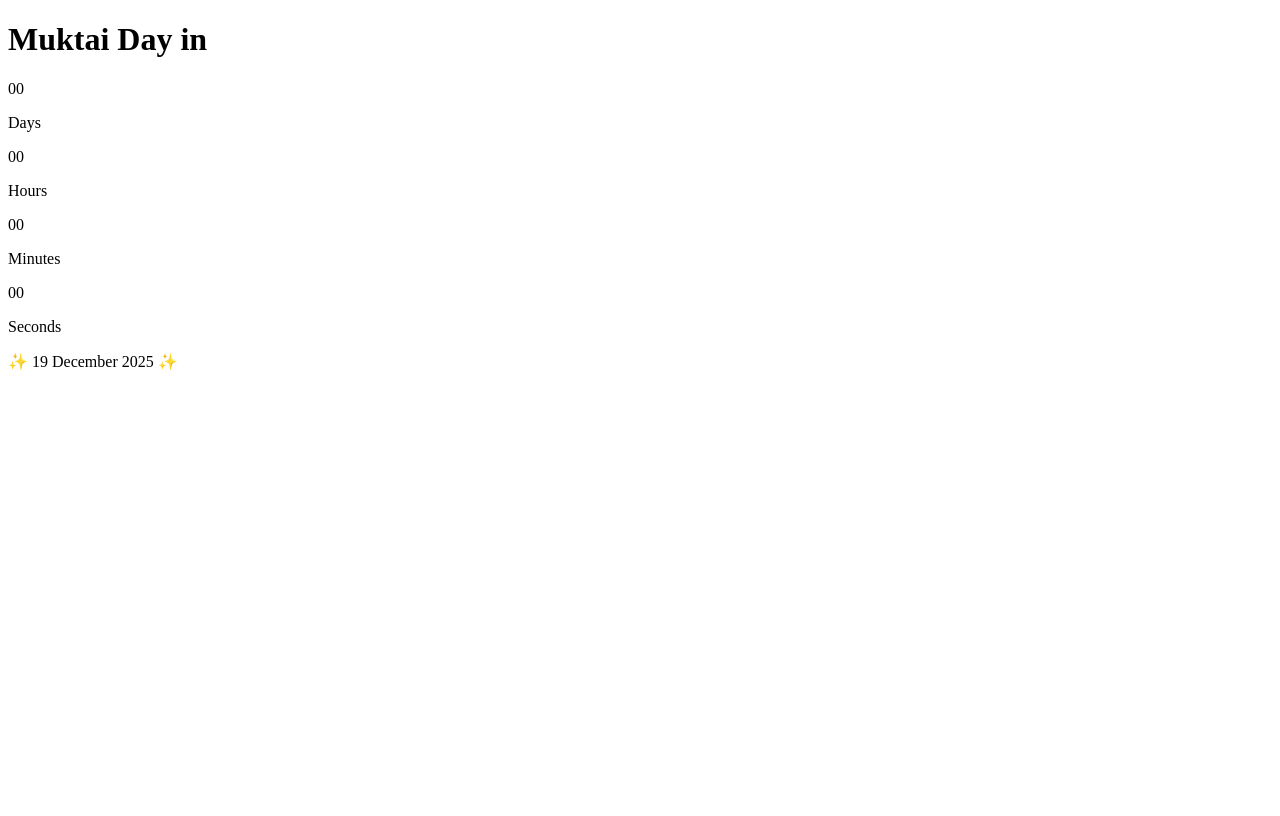
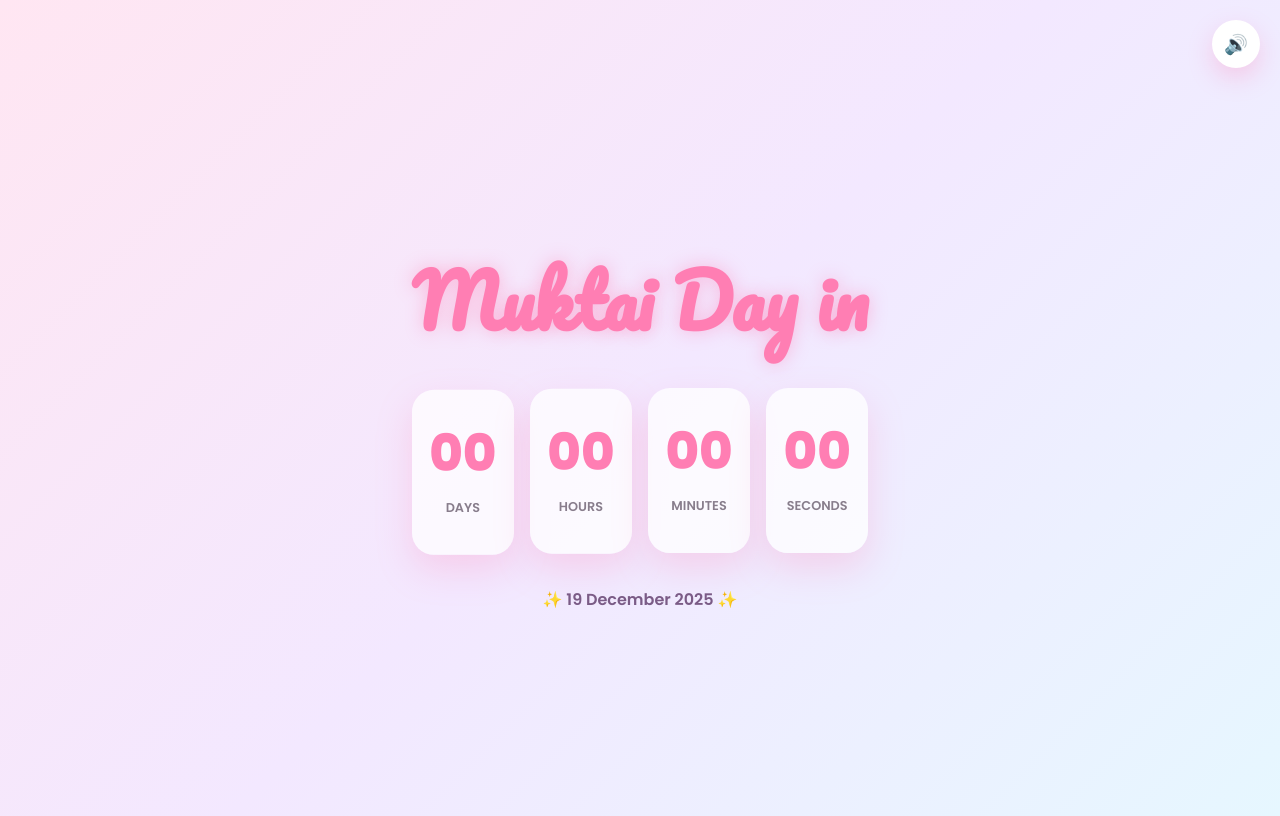
Before and after one commit to aadityagadwal/birthday2-, a plain HTML site: page index.html in a window 1280 px wide. Drawn offline with Linux system fonts and the light colour scheme.

Commit message:
Update birthday countdown with music and styling

```diff
--- a/index.html
+++ b/index.html
@@ -1,21 +1,14 @@
-<!DOCTYPE html> <html lang="en"> <head> <meta charset="UTF-8" /> <meta name="viewport" content="width=device-width, initial-scale=1.0" /> <title>Muktai Day Countdown</title> <!-- Fonts --> <link href="https://fonts.googleapis.com/css2?family=Pacifico&family=Poppins:wght@600;800&display=swap" rel="stylesheet"> </head> <body> <!-- floating hearts background --> <div class="hearts"></div> <main class="container"> <h1 class="title">Muktai Day in</h1>
-  <div class="countdown">
-  <div class="box">
-    <span id="days">00</span>
-    <p>Days</p>
-  </div>
-  <div class="box">
-    <span id="hours">00</span>
-    <p>Hours</p>
-  </div>
-  <div class="box">
-    <span id="minutes">00</span>
-    <p>Minutes</p>
-  </div>
-  <div class="box">
-    <span id="seconds">00</span>
-    <p>Seconds</p>
-  </div>
+<!DOCTYPE html> <html lang="en"> <head> <meta charset="UTF-8" /> <meta name="viewport" content="width=device-width, initial-scale=1.0" /> <title>Muktai Day Countdown</title> <!-- Fonts --> <link href="https://fonts.googleapis.com/css2?family=Pacifico&family=Poppins:wght@600;800&display=swap" rel="stylesheet"> <link rel="stylesheet" href="style.css" /> </head> <body> <!-- Background hearts --> <div class="hearts"></div> <!-- Background music --> <audio id="bgMusic" loop> <source src="/workspaces/birthday2-/birthday.mp3" type="audio/mpeg"> </audio> <!-- Music toggle -->
+
+<button id="musicBtn">🔊</button>
+
+<main class="container"> <h1 class="title">Muktai Day in</h1>
+
+<div class="countdown">
+  <div class="box"><span id="days">00</span><p>Days</p></div>
+  <div class="box"><span id="hours">00</span><p>Hours</p></div>
+  <div class="box"><span id="minutes">00</span><p>Minutes</p></div>
+  <div class="box"><span id="seconds">00</span><p>Seconds</p></div>
 </div>
 
 <p class="date">✨ 19 December 2025 ✨</p>
--- a/style.css
+++ b/style.css
@@ -39,7 +39,6 @@ from { transform: translateX(0); }
 to { transform: translateX(220vw); }
 }
 
-/* main */
 .container {
 text-align: center;
 padding: 2.5rem;
@@ -96,7 +95,22 @@ font-size: 1rem;
 color: #7a5c87;
 }
 
-/* mobile */
+/* Music button */
+#musicBtn {
+position: fixed;
+top: 20px;
+right: 20px;
+width: 48px;
+height: 48px;
+border-radius: 50%;
+border: none;
+background: white;
+font-size: 1.2rem;
+cursor: pointer;
+box-shadow: 0 10px 25px rgba(255, 126, 179, 0.3);
+z-index: 10;
+}
+
 @media (max-width: 600px) {
 .countdown {
 grid-template-columns: repeat(2, 1fr);
```
Also changed, not shown: script.js (+26 -1 lines), 1 other file.
